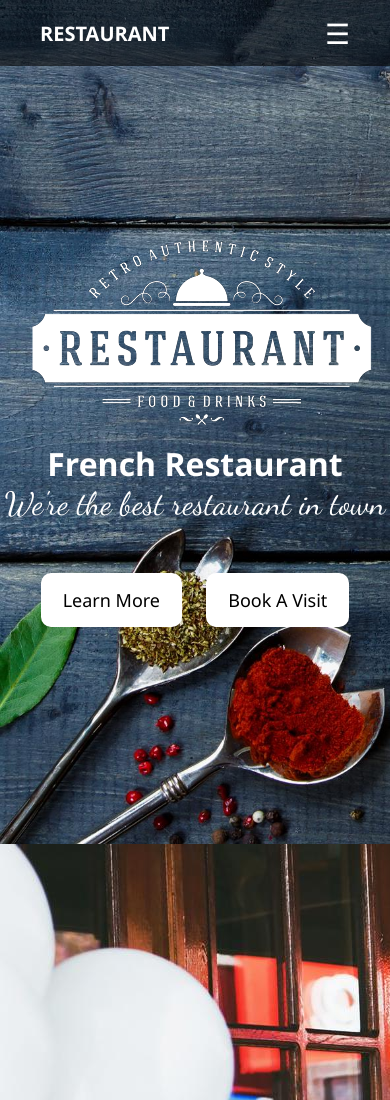
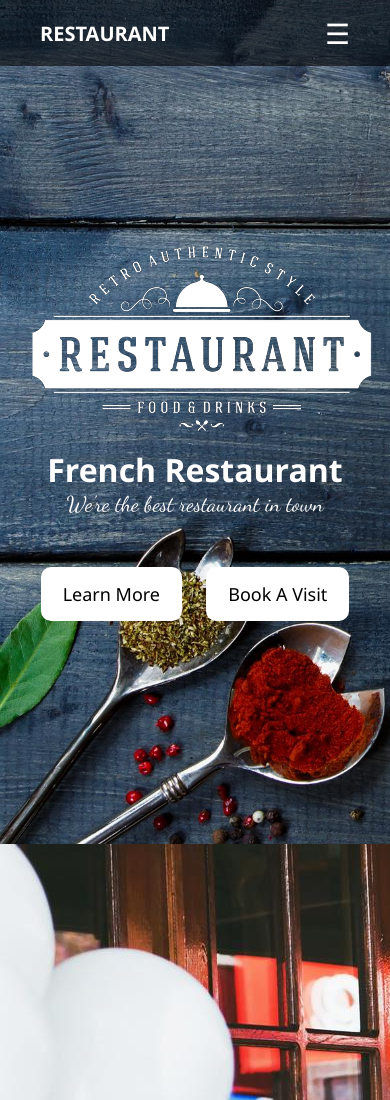
Before and after one commit to islam-osama2024/RESTAURANT, a plain HTML site: page index.html in a window 390 px wide. Shown: the top 1100 px of the page. Drawn offline with Linux system fonts and the light colour scheme.

Commit message:
Refactor CSS styles for consistency and responsiveness

```diff
--- a/style.css
+++ b/style.css
@@ -326,3 +326,12 @@ body {
 .home .caption p {
     font-size: 2rem;
 }
+
+
+
+@media (max-width: 768px) {
+    .home .caption p {
+        font-size: 1.35rem;
+        padding: 0 16px;
+    }
+}
```
